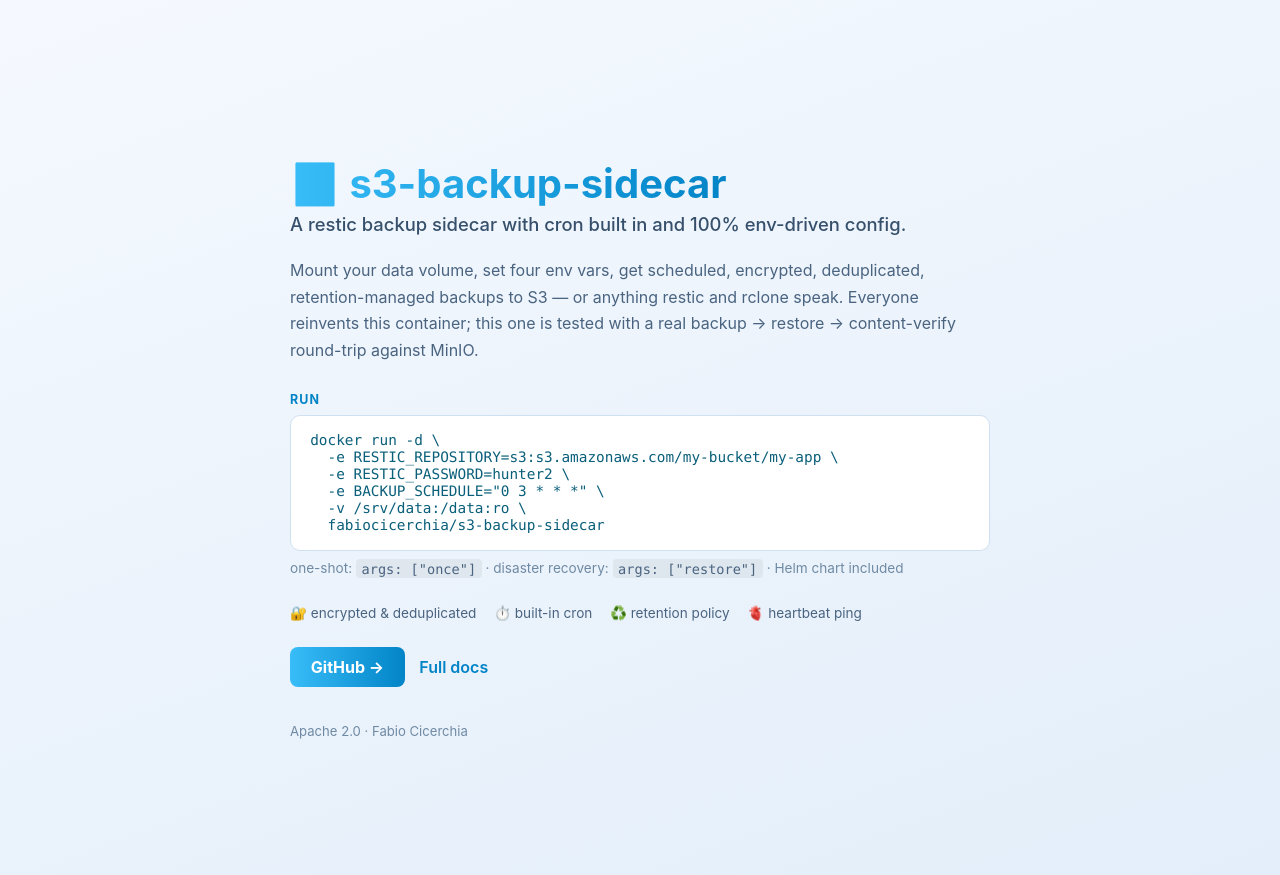
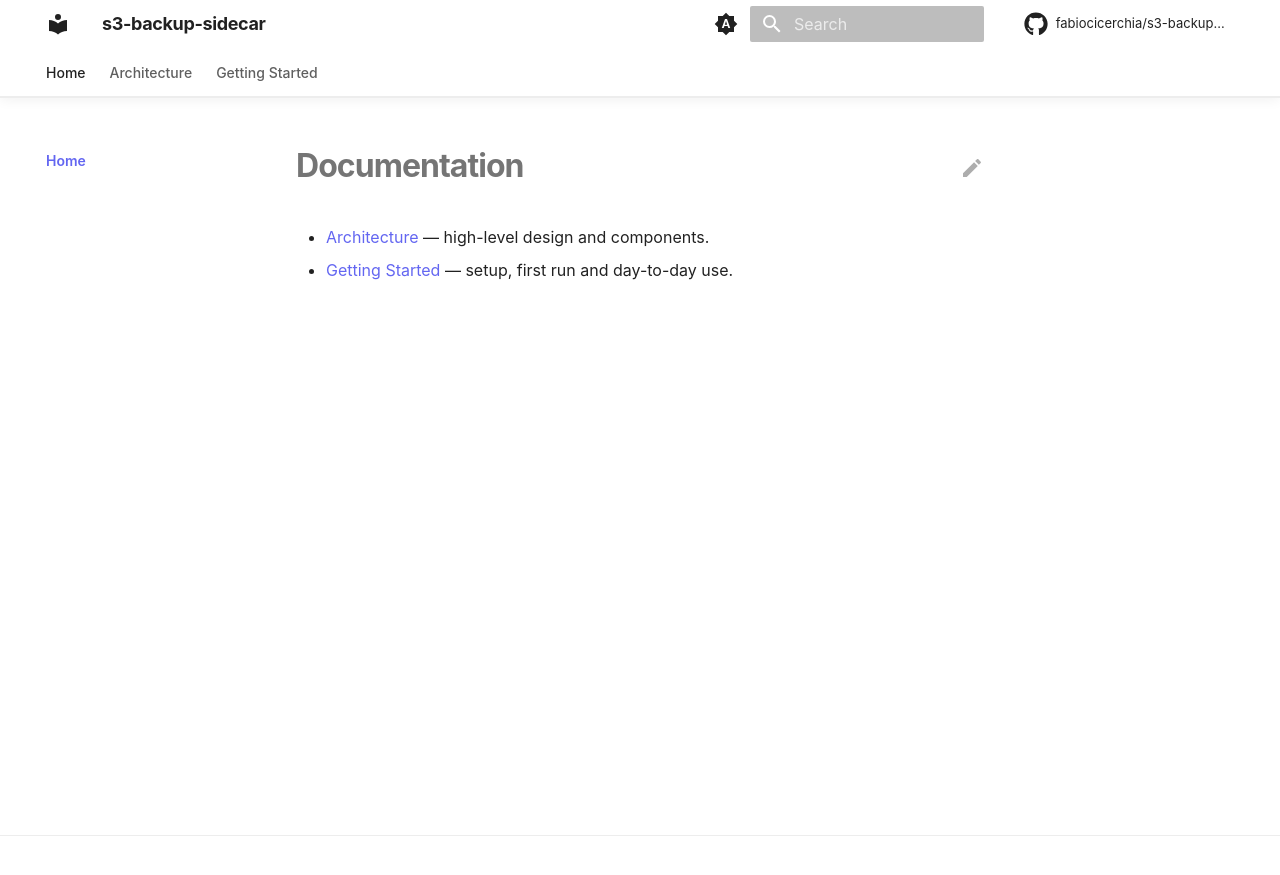
Before and after one commit to fabiocicerchia/s3-backup-sidecar, an MkDocs documentation site: the page built from docs/README.md, in a window 1280 px wide. Shown: the top 875 px of the page. Built offline with MkDocs 1.6.1 and Material for MkDocs 9.7.7, drawn with Linux system fonts in a browser that asks for light colours; comment, search, counter and statistics services are not loaded.

Commit message:
feat(docs): build the docs site in Actions and drop Read the Docs
This repo's mkdocs.yml has never been rendered: Pages serves main/docs as
a folder, so the site is docs/index.html plus raw markdown, and the doc
pages come back as text/markdown rather than a rendered site.

docs.yml builds it with `mkdocs build --strict` on the pinned toolchain and
deploys the artifact to Pages. The splash is copied to the artifact root,
where the repo homepage and README badges already point, and the rendered
site publishes under /docs/ — so no existing URL breaks.

mkdocs.yml takes the shared Material template but keeps this repo's own nav.
docs/requirements.txt pins the toolchain, git-revision-date-localized
included: the config loads it and the strict build aborts without it.
check-yaml skips mkdocs.yml, whose Material tags safe_load cannot parse.

Co-Authored-By: Claude Opus 5 (1M context) <noreply@anthropic.com>
Claude-Session: https://claude.ai/code/session_01F5By8zzZMak7tqZGraixSJ

```diff
--- a/.pre-commit-config.yaml
+++ b/.pre-commit-config.yaml
@@ -22,7 +22,7 @@ repos:
         # templates rather than YAML — the parser cannot read either as-is. The
         # exclude is path-relative so it catches chart/ and charts/<name>/ alike.
         args: [--allow-multiple-documents]
-        exclude: (^|/)templates/
+        exclude: (^|/)templates/|^mkdocs\.yml$
       - id: check-json
       - id: check-toml
       # Python only (types: [python]) — a no-op in a repo with no .py files, so
--- /dev/null
+++ b/docs/stylesheets/extra.css
@@ -0,0 +1,227 @@
+/*
+ * PROJECT_NAME — premium documentation theme for MkDocs Material.
+ * System typography, gradient accents, soft depth, icon-driven feature cards.
+ * Nothing here loads over the network: no CDN, no web font, no analytics.
+ *
+ * ── The one thing you change ──────────────────────────────────────────────
+ * The accent below. Pick the colour of the cluster the project belongs to so
+ * the docs, the landing page (docs/index.html) and the GitHub description read
+ * as one family — don't pick from taste. Set --accent and --accent-2 to match
+ * the pair you used in docs/index.html:
+ *
+ *   platform / Kubernetes    #38bdf8  #3b82f6   (blue)
+ *   security / supply chain  #fb923c  #ef4444   (orange-red)
+ *   CLI utilities            #22d3ee  #6366f1   (cyan-indigo)   ← default
+ *   GreenOps                 #34d399  #059669   (green)
+ */
+
+:root {
+  /* Keep --accent / --accent-2 identical to docs/index.html so the splash and
+     the docs site never drift. Roles below map them for legibility: indigo
+     carries chrome/links (contrast on white), cyan is the interactive accent;
+     the hero and buttons blend both. */
+  --accent: #22d3ee;
+  --accent-2: #6366f1;
+
+  --md-primary-fg-color: var(--accent-2);
+  --md-primary-fg-color--light: var(--accent-2);
+  --md-primary-fg-color--dark: var(--accent-2);
+  --md-accent-fg-color: var(--accent);
+
+  /* System stack — matches docs/index.html and needs no download. */
+  --md-text-font-family: -apple-system, BlinkMacSystemFont, "Segoe UI", Roboto,
+    Helvetica, Arial, sans-serif;
+  --md-code-font-family: ui-monospace, SFMono-Regular, "SF Mono", Menlo, Monaco,
+    Consolas, "Liberation Mono", monospace;
+}
+
+/* Keep the header/links legible on the custom primary in both schemes. */
+[data-md-color-primary="custom"] {
+  --md-primary-bg-color: #ffffff;
+  --md-typeset-a-color: var(--accent-2); /* indigo — readable on white */
+}
+[data-md-color-scheme="slate"] {
+  --md-typeset-a-color: var(--accent); /* cyan — readable on the dark ground */
+  --md-default-bg-color: #0b0f1a;
+  --md-default-bg-color--light: #0d1220;
+}
+[data-md-color-scheme="slate"] .md-header,
+[data-md-color-scheme="slate"] .md-tabs {
+  background-color: #0b0f1a;
+}
+
+/* === Header: translucent, blurred, hairline divider ====================== */
+
+.md-header {
+  background-color: var(--md-default-bg-color);
+  color: var(--md-default-fg-color);
+  box-shadow: none;
+  border-bottom: 1px solid var(--md-default-fg-color--lightest);
+  backdrop-filter: saturate(180%) blur(20px);
+  -webkit-backdrop-filter: saturate(180%) blur(20px);
+}
+.md-header[data-md-state="shadow"],
+.md-header--shadow {
+  box-shadow: 0 2px 12px rgba(0, 0, 0, 0.06);
+}
+.md-header__title {
+  font-weight: 700;
+  letter-spacing: -0.02em;
+}
+.md-tabs {
+  background-color: var(--md-default-bg-color);
+  color: var(--md-default-fg-color);
+  border-bottom: 1px solid var(--md-default-fg-color--lightest);
+}
+.md-tabs__link {
+  opacity: 0.72;
+  font-weight: 500;
+}
+.md-tabs__link:hover,
+.md-tabs__link--active {
+  opacity: 1;
+}
+
+/* === Typography ========================================================== */
+
+.md-typeset {
+  font-feature-settings: "kern", "liga";
+}
+.md-typeset h1 {
+  font-weight: 700;
+  letter-spacing: -0.03em;
+  line-height: 1.15;
+}
+.md-typeset h2 {
+  font-weight: 650;
+  letter-spacing: -0.02em;
+  margin-top: 2.4em;
+}
+.md-typeset h3 {
+  font-weight: 600;
+  letter-spacing: -0.01em;
+}
+
+/* Rounded, bordered code blocks — softer than the default flush edges. */
+.md-typeset pre > code,
+.md-typeset .highlight > pre {
+  border-radius: 10px;
+}
+.md-typeset .highlight {
+  border-radius: 10px;
+  border: 1px solid var(--md-default-fg-color--lightest);
+}
+
+/* Tables read as cards and scroll on narrow screens instead of clipping. */
+.md-typeset table:not([class]) {
+  border-radius: 10px;
+  border: 1px solid var(--md-default-fg-color--lightest);
+  overflow: hidden;
+  font-size: 0.78rem;
+}
+.md-typeset table:not([class]) th {
+  font-weight: 600;
+  text-transform: uppercase;
+  letter-spacing: 0.04em;
+  font-size: 0.68rem;
+}
+
+/* === Buttons ============================================================= */
+
+.md-typeset .md-button {
+  border-radius: 980px;
+  font-weight: 600;
+  padding: 0.5em 1.4em;
+  transition: transform 0.25s cubic-bezier(0.25, 0.1, 0.25, 1),
+    box-shadow 0.25s ease;
+}
+.md-typeset .md-button--primary {
+  background: linear-gradient(135deg, var(--accent), var(--accent-2));
+  border: none;
+  color: #fff;
+}
+.md-typeset .md-button:hover {
+  transform: translateY(-1px) scale(1.02);
+  box-shadow: 0 6px 24px rgba(99, 102, 241, 0.3);
+}
+
+/* === Home hero =========================================================== */
+/* Rendered from a <div class="hero"> block in docs/README.md. */
+
+.md-typeset .hero {
+  text-align: center;
+  padding: 3.5rem 1rem 1rem;
+}
+.md-typeset .hero h1 {
+  font-size: 3rem;
+  margin: 0 0 0.4rem;
+  background: linear-gradient(135deg, var(--accent), var(--accent-2));
+  -webkit-background-clip: text;
+  background-clip: text;
+  -webkit-text-fill-color: transparent;
+  color: transparent;
+}
+.md-typeset .hero .hero-tagline {
+  font-size: 1.3rem;
+  font-weight: 500;
+  color: var(--md-default-fg-color--light);
+  max-width: 42rem;
+  margin: 0 auto 1.6rem;
+  line-height: 1.4;
+}
+.md-typeset .hero .md-button + .md-button {
+  margin-left: 0.5rem;
+}
+
+/* === Feature cards ======================================================= */
+/* Material's `<div class="grid cards">` list syntax, given depth + hover. */
+
+.md-typeset .grid.cards > ul > li,
+.md-typeset .grid > .card {
+  border-radius: 16px;
+  border: 1px solid var(--md-default-fg-color--lightest);
+  padding: 1.4rem;
+  transition: transform 0.3s cubic-bezier(0.25, 0.1, 0.25, 1),
+    box-shadow 0.3s ease, border-color 0.3s ease;
+}
+.md-typeset .grid.cards > ul > li:hover,
+.md-typeset .grid > .card:hover {
+  transform: translateY(-3px);
+  border-color: color-mix(in srgb, var(--accent) 40%, transparent);
+  box-shadow: 0 10px 34px rgba(0, 0, 0, 0.08);
+}
+[data-md-color-scheme="slate"] .md-typeset .grid.cards > ul > li:hover {
+  box-shadow: 0 10px 34px rgba(0, 0, 0, 0.5);
+}
+.md-typeset .grid.cards > ul > li > hr {
+  margin: 0.8rem 0;
+}
+.md-typeset .grid.cards .twemoji,
+.md-typeset .grid.cards svg {
+  color: var(--accent);
+}
+
+/* === Sidebar / nav ======================================================= */
+
+.md-nav__title {
+  font-weight: 700;
+  letter-spacing: -0.01em;
+}
+.md-nav__link--active {
+  font-weight: 600;
+}
+
+/* === Footer ============================================================== */
+
+.md-footer-meta {
+  background-color: var(--md-default-bg-color);
+  border-top: 1px solid var(--md-default-fg-color--lightest);
+}
+.md-footer-meta .md-footer-copyright,
+.md-footer-meta .md-footer__link {
+  color: var(--md-default-fg-color--light);
+}
+
+html {
+  scroll-behavior: smooth;
+}
--- a/mkdocs.yml
+++ b/mkdocs.yml
@@ -1,23 +1,130 @@
+# s3-backup-sidecar docs — MkDocs Material, styled to feel like a product site
+# (premium hero, feature cards, nav tabs, dark/light, local search, edit links)
+# while staying on the portfolio's standard tooling. See docs/stylesheets/extra.css
+# for the look; the accent palette lives there and is the only thing you swap.
 site_name: s3-backup-sidecar
 site_description: >-
-  A restic backup sidecar with cron built in and env-only config, tested
-  with a real backup-and-restore round trip.
+site_url: https://fabiocicerchia.github.io/s3-backup-sidecar/docs/
 repo_url: https://github.com/fabiocicerchia/s3-backup-sidecar
+repo_name: fabiocicerchia/s3-backup-sidecar
+edit_uri: edit/main/docs/
+copyright: Copyright &copy; 2026 Fabio Cicerchia
 docs_dir: docs
+
+# docs/index.html is the standalone GitHub Pages splash, not a docs page. Keep
+# it out of the MkDocs render so the site home (README.md) maps to index.html
+# without a collision. GitHub Pages still serves the raw file; RTD serves this.
+exclude_docs: |
+  index.html
+  requirements.txt
 
 theme:
   name: material
+  # No web fonts: these docs avoid external requests (privacy, offline docs,
+  # reproducible RTD builds). A system font stack is set in extra.css instead.
+  font: false
+  language: en
   palette:
-    - scheme: default
-      toggle: { icon: material/weather-night, name: Dark mode }
-    - scheme: slate
-      toggle: { icon: material/weather-sunny, name: Light mode }
+    # Follows the OS by default, with a manual toggle. `primary`/`accent: custom`
+    # hand the colours to extra.css so both schemes share one palette.
+    - media: "(prefers-color-scheme)"
+      primary: custom
+      accent: custom
+      toggle:
+        icon: material/brightness-auto
+        name: Switch to light mode
+    - media: "(prefers-color-scheme: light)"
+      scheme: default
+      primary: custom
+      accent: custom
+      toggle:
+        icon: material/weather-night
+        name: Switch to dark mode
+    - media: "(prefers-color-scheme: dark)"
+      scheme: slate
+      primary: custom
+      accent: custom
+      toggle:
+        icon: material/weather-sunny
+        name: Switch to system preference
+  features:
+    - navigation.tabs
+    - navigation.tabs.sticky
+    - navigation.sections
+    - navigation.top
+    - navigation.tracking
+    - navigation.indexes
+    - toc.follow
+    - search.suggest
+    - search.highlight
+    - search.share
+    - content.code.copy
+    - content.code.annotate
+    - content.action.edit
+    - content.tooltips
+  icon:
+    repo: fontawesome/brands/github
+    edit: material/pencil
 
+extra_css:
+  - stylesheets/extra.css
+
+extra:
+  # `generator: false` drops the "Made with Material for MkDocs" line; keep it
+  # if you'd rather credit the theme.
+  generator: false
+  social:
+    - icon: fontawesome/brands/github
+      link: https://github.com/fabiocicerchia/s3-backup-sidecar
+
+# Only the search plugin ships with MkDocs itself, so RTD needs nothing beyond
+# docs/requirements.txt. Anything else (social cards, minify, git-revision-date)
+# is a pip add — wire it into requirements.txt too or the RTD build breaks.
+plugins:
+  - search
+  - git-revision-date-localized:
+      enable_creation_date: true
+      # RTD's clone can be shallow; fall back to the build date instead of
+      # failing when a file's history isn't present.
+      fallback_to_build_date: true
+      type: date
+  # Note: Material's `social` plugin is deliberately NOT enabled — it downloads
+  # a font from fonts.google.com at build time, which breaks this repo's
+  # no-external-requests / reproducible-build stance (and every RTD build that
+  # inherits this template). Add Open Graph images by hand if you want them.
+
+markdown_extensions:
+  - abbr
+  - admonition
+  - attr_list
+  - def_list
+  - footnotes
+  - md_in_html
+  - tables
+  - toc:
+      permalink: true
+  - pymdownx.details
+  - pymdownx.superfences
+  - pymdownx.highlight:
+      anchor_linenums: true
+      line_spans: __span
+      pygments_lang_class: true
+  - pymdownx.inlinehilite
+  - pymdownx.snippets:
+      # `.` is the repo root (where mkdocs runs), so docs/changelog.md can embed
+      # the root CHANGELOG.md with `--8<-- "CHANGELOG.md"`.
+      base_path: ["."]
+      check_paths: true
+  - pymdownx.tabbed:
+      alternate_style: true
+  - pymdownx.tasklist:
+      custom_checkbox: true
+  - pymdownx.emoji:
+      emoji_index: !!python/name:material.extensions.emoji.twemoji
+      emoji_generator: !!python/name:material.extensions.emoji.to_svg
+
+# Top-level entries become tabs (theme feature navigation.tabs).
 nav:
   - Home: README.md
   - Architecture: architecture.md
   - Getting Started: getting-started.md
-
-markdown_extensions:
-  - admonition
-  - pymdownx.superfences
```
Also changed, not shown: docs/requirements.txt (added, +10 -0 lines), 1 other file.
